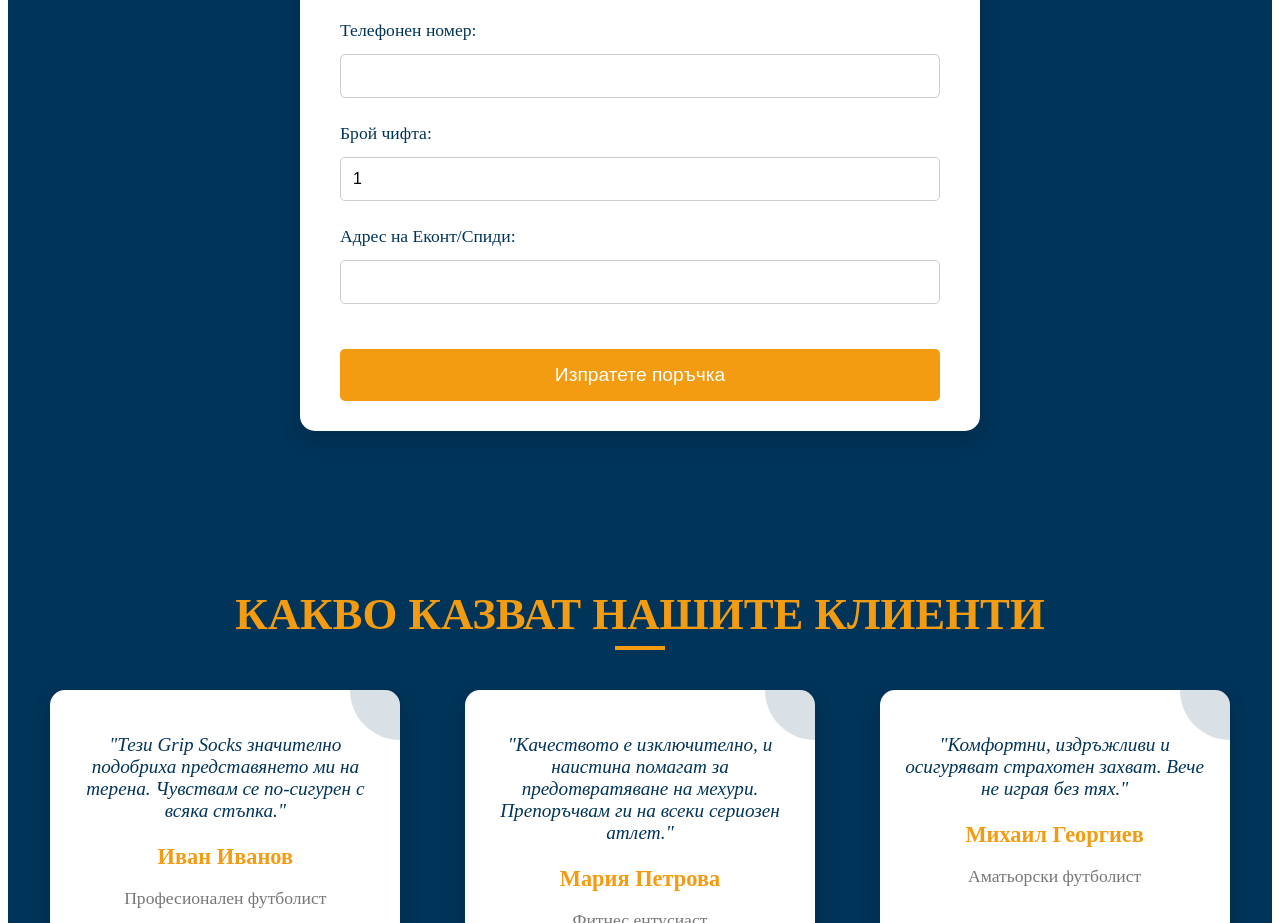
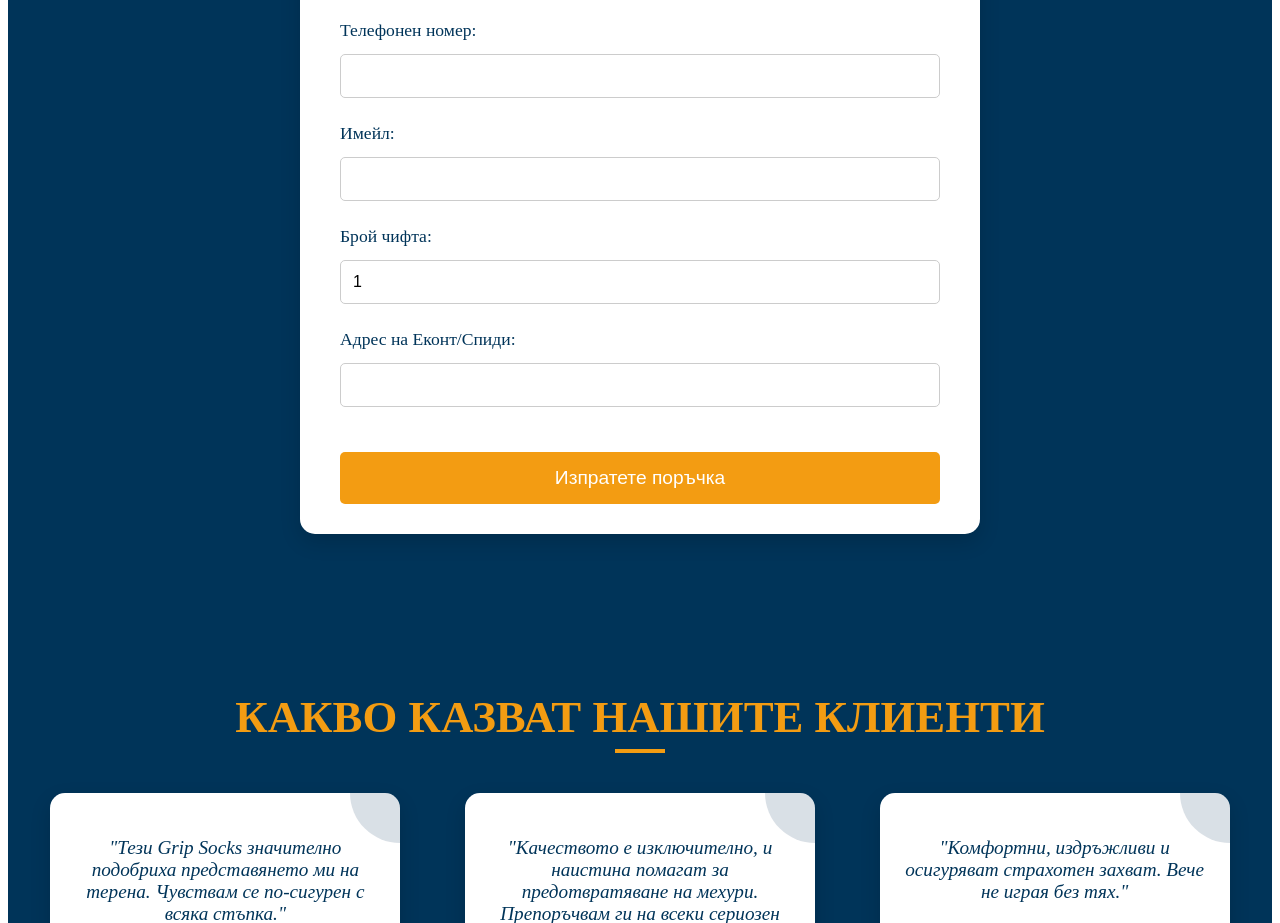
Before and after one commit to al-badarin/Grip-Socks-BecomePro-Website, a React (Vite) app in the folder grip-socks-becomepro/: page / in a window 1280 px wide. Shown: the part 2280-3203 px from the top of the page. Built offline with nearby package versions, Linux system fonts and the light colour scheme.

Commit message:
make order form functionality

```diff
--- a/grip-socks-becomepro/src/components/OrderForm/OrderForm.jsx
+++ b/grip-socks-becomepro/src/components/OrderForm/OrderForm.jsx
@@ -1,12 +1,19 @@
 import React, { useState } from 'react';
 import styles from './OrderForm.module.css';
 import emailjs from 'emailjs-com';
+
+// Constants for EmailJS configuration
+const SERVICE_ID = 'grip-socks';
+const USER_TEMPLATE_ID = 'grip-socks-customers';
+const TEAM_TEMPLATE_ID = 'grip-socks-team';
+const USER_ID = 'KIebeciB9J7_v05kG';
 
 const OrderForm = () => {
   const [formData, setFormData] = useState({
     firstName: '',
     lastName: '',
     phoneNumber: '',
+    email: '',
     quantity: 1,
     address: '',
   });
@@ -20,6 +27,11 @@ const OrderForm = () => {
     tempErrors.phoneNumber = formData.phoneNumber.match(/^\+?[0-9]{7,15}$/)
       ? ''
       : 'Моля, въведете валиден телефонен номер.';
+    tempErrors.email = formData.email.match(
+      /^[a-zA-Z0-9._-]+@[a-zA-Z0-9.-]+\.[a-zA-Z]{2,4}$/
+    )
+      ? ''
+      : 'Моля, въведете валиден имейл адрес.';
     tempErrors.quantity =
       formData.quantity > 0 ? '' : 'Моля, въведете валиден брой.';
     tempErrors.address = formData.address ? '' : 'Моля, въведете адрес.';
@@ -38,14 +50,8 @@ const OrderForm = () => {
     e.preventDefault();
 
     if (validate()) {
-      emailjs
-        .sendForm(
-          'YOUR_SERVICE_ID', // Replace with your EmailJS service ID
-          'YOUR_TEMPLATE_ID', // Replace with your EmailJS template ID
-          e.target,
-          'YOUR_USER_ID' // Replace with your EmailJS user ID
-        )
-        .then(
+      // Send email to the user
+      emailjs.sendForm(SERVICE_ID, USER_TEMPLATE_ID, e.target, USER_ID).then(
         (result) => {
           alert('Поръчката е изпратена успешно!');
         },
@@ -54,11 +60,22 @@ const OrderForm = () => {
         }
       );
 
+      // Send email to your team
+      emailjs.send(SERVICE_ID, TEAM_TEMPLATE_ID, formData, USER_ID).then(
+        (result) => {
+          console.log('Team notification sent successfully.');
+        },
+        (error) => {
+          console.log('Failed to send team notification.');
+        }
+      );
+
       // Clear the form
       setFormData({
         firstName: '',
         lastName: '',
         phoneNumber: '',
+        email: '',
         quantity: 1,
         address: '',
       });
@@ -114,6 +131,18 @@ const OrderForm = () => {
           )}
         </div>
         <div className={styles.formGroup}>
+          <label htmlFor="email">Имейл:</label>
+          <input
+            type="email"
+            id="email"
+            name="email"
+            value={formData.email}
+            onChange={handleChange}
+            required
+          />
+          {errors.email && <span className={styles.error}>{errors.email}</span>}
+        </div>
+        <div className={styles.formGroup}>
           <label htmlFor="quantity">Брой чифта:</label>
           <input
             type="number"
```
Lines whose indentation alone changed are shown as unchanged.
